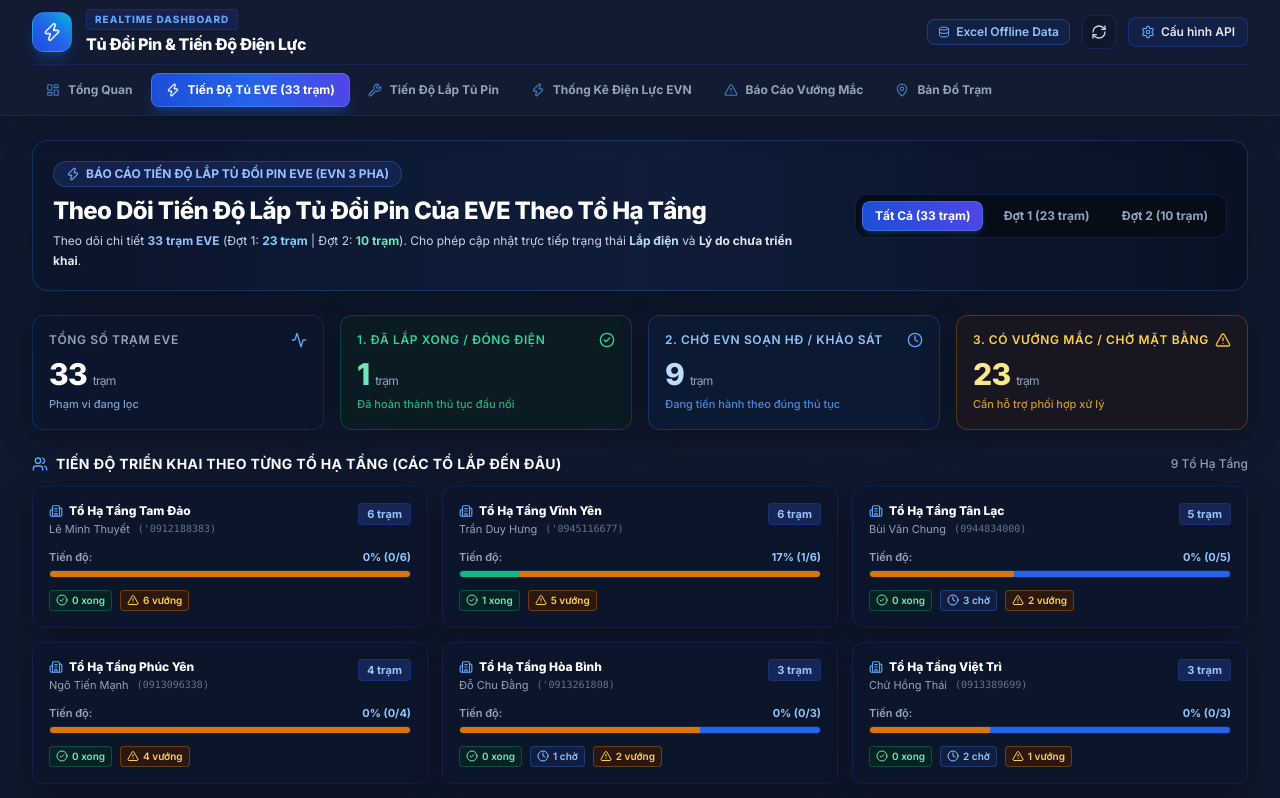
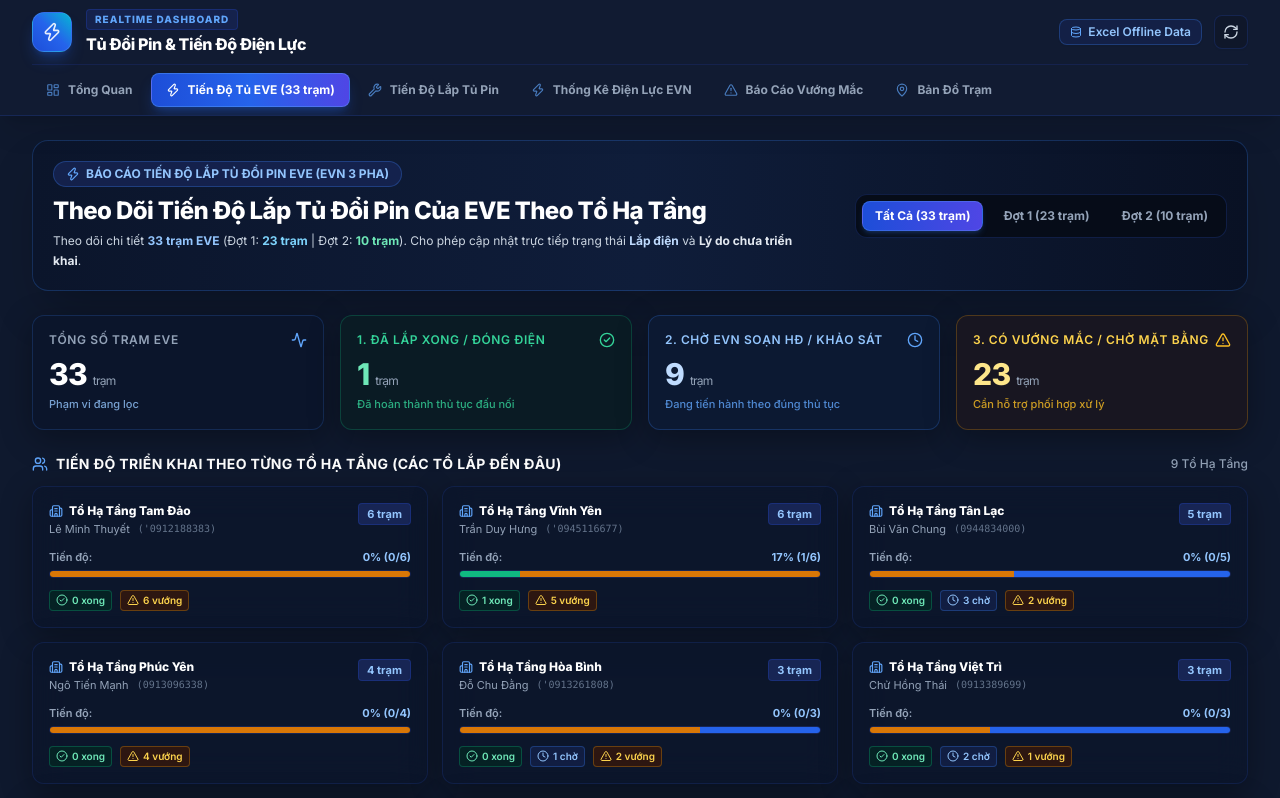
Before and after one commit to ttkdvp-prog/tudoipin, a React (Vite) app: page / in a window 1280 px wide. Shown: the top 798 px of the page. Built offline with nearby package versions, Linux system fonts and the light colour scheme; the HTML template or start-up script is replaced by a standard one.

Commit message:
refactor: Remove API Settings button and specified footer text

```diff
--- a/src/App.jsx
+++ b/src/App.jsx
@@ -154,8 +154,8 @@
       )}
 
       {/* Footer */}
-      <footer className="border-t border-blue-900/40 bg-[#0b1324] py-4 text-center text-xs text-slate-400 font-medium">
-        Power BI Enterprise Dashboard • Đồng Bộ 2 Chiều Tức Thì Google Sheet & GitHub Repo: ttkdvp-prog/tudoipin
+      <footer className="border-t border-blue-900/40 bg-[#0b1324] py-3 text-center text-xs text-slate-500">
+        Hệ thống Quản lý Tiến độ Tủ Đổi Pin
       </footer>
     </div>
   );
--- a/src/components/Navbar.jsx
+++ b/src/components/Navbar.jsx
@@ -51,14 +51,6 @@
             >
               <RefreshCw className={`w-4 h-4 ${isSyncing ? 'animate-spin text-cyan-400' : ''}`} />
             </button>
-
-            <button
-              onClick={onOpenSettings}
-              className="px-3 py-1.5 text-xs font-semibold text-slate-200 hover:text-white bg-blue-950/60 hover:bg-blue-900/80 rounded-lg transition-all border border-blue-700/40 flex items-center space-x-1.5 shadow-sm"
-            >
-              <Settings className="w-3.5 h-3.5 text-blue-400" />
-              <span className="hidden sm:inline">Cấu hình API</span>
-            </button>
           </div>
         </div>
 
```
